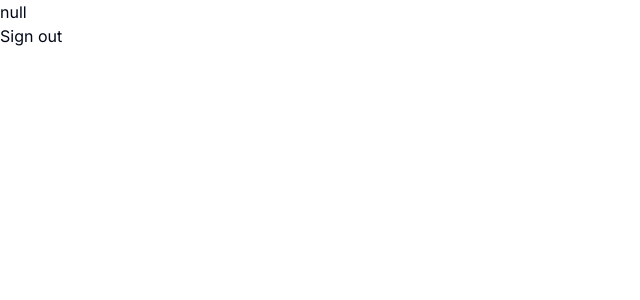
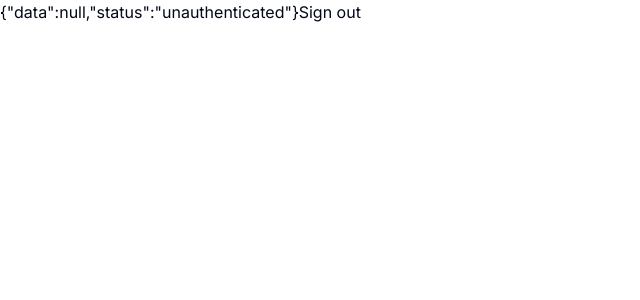
Before and after one commit to lewmeta/next-auth, a Next.js app: page /settings in a window 1280 px wide. Shown: the top 300 px of the page, without its empty margins (0-640 px from the left). Built offline with nearby package versions, Linux system fonts and the light colour scheme; no server answers.

Commit message:
made a  simple signout logic with client and logout with server action

```diff
--- /dev/null
+++ b/actions/logout.ts
@@ -0,0 +1,8 @@
+"use server"
+
+import { signOut } from "@/auth"
+
+export const logout = async () => {
+    // If you want to perform some server actions
+    await signOut();
+}
--- a/app/(protected)/settings/page.tsx
+++ b/app/(protected)/settings/page.tsx
@@ -1,20 +1,30 @@
-import { auth, signOut } from "@/auth"
+"use client"
+
+import { logout } from "@/actions/logout";
+import { useSession } from "next-auth/react"
 
 
-const SettingsPage = async () => {
-    const session = await auth();
+const SettingsPage = () => {
+    // const session = await auth(); this is for server only.
+
+    /**
+     * this code works for client only
+     */
+    const session = useSession();
+
+    /**
+     * To sign out
+     */
+    const onClick = () => {
+        logout();
+    }
+
     return (
         <div>
             {JSON.stringify(session)}
-            <form action={async () => {
-                "use server"
-
-                await signOut()
-            }}>
-                <button>
-                    Sign out
-                </button>
-            </form>
+            <button onClick={onClick}>
+                Sign out
+            </button>
         </div>
 
     )
--- a/app/layout.tsx
+++ b/app/layout.tsx
@@ -1,6 +1,8 @@
 import type { Metadata } from "next";
 import { Inter } from "next/font/google";
 import "./globals.css";
+import { SessionProvider, useSession } from "next-auth/react";
+import { auth } from "@/auth";
 
 const inter = Inter({ subsets: ["latin"] });
 
@@ -9,14 +11,19 @@ export const metadata: Metadata = {
   description: "Generated by create next app",
 };
 
-export default function RootLayout({
+export default async function RootLayout({
   children,
 }: Readonly<{
   children: React.ReactNode;
 }>) {
+  const session = await auth();
   return (
-    <html lang="en">
-      <body className={inter.className}>{children}</body>
-    </html>
+    <SessionProvider session={session}>
+      <html lang="en">
+        <body className={inter.className}>
+          {children}
+        </body>
+      </html>
+    </SessionProvider>
   );
 }
```
